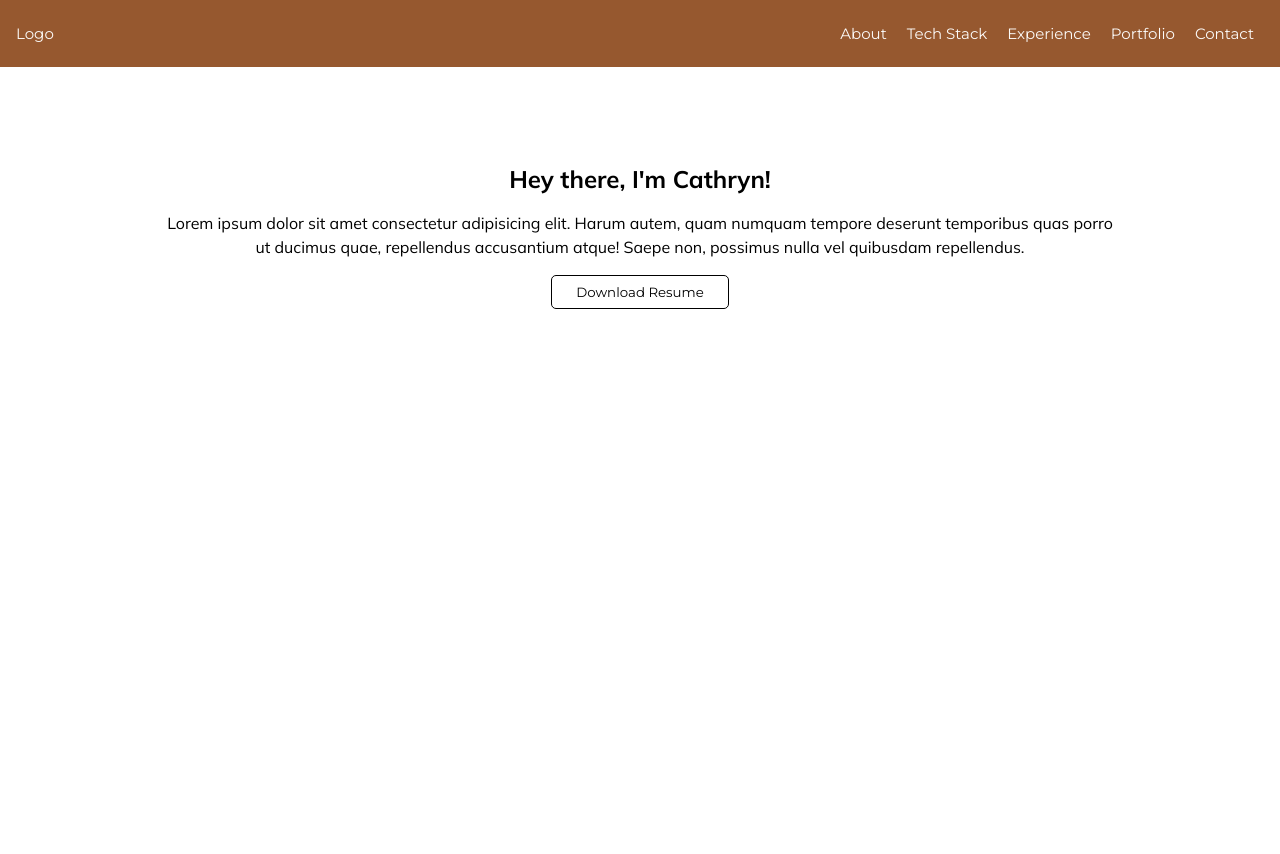
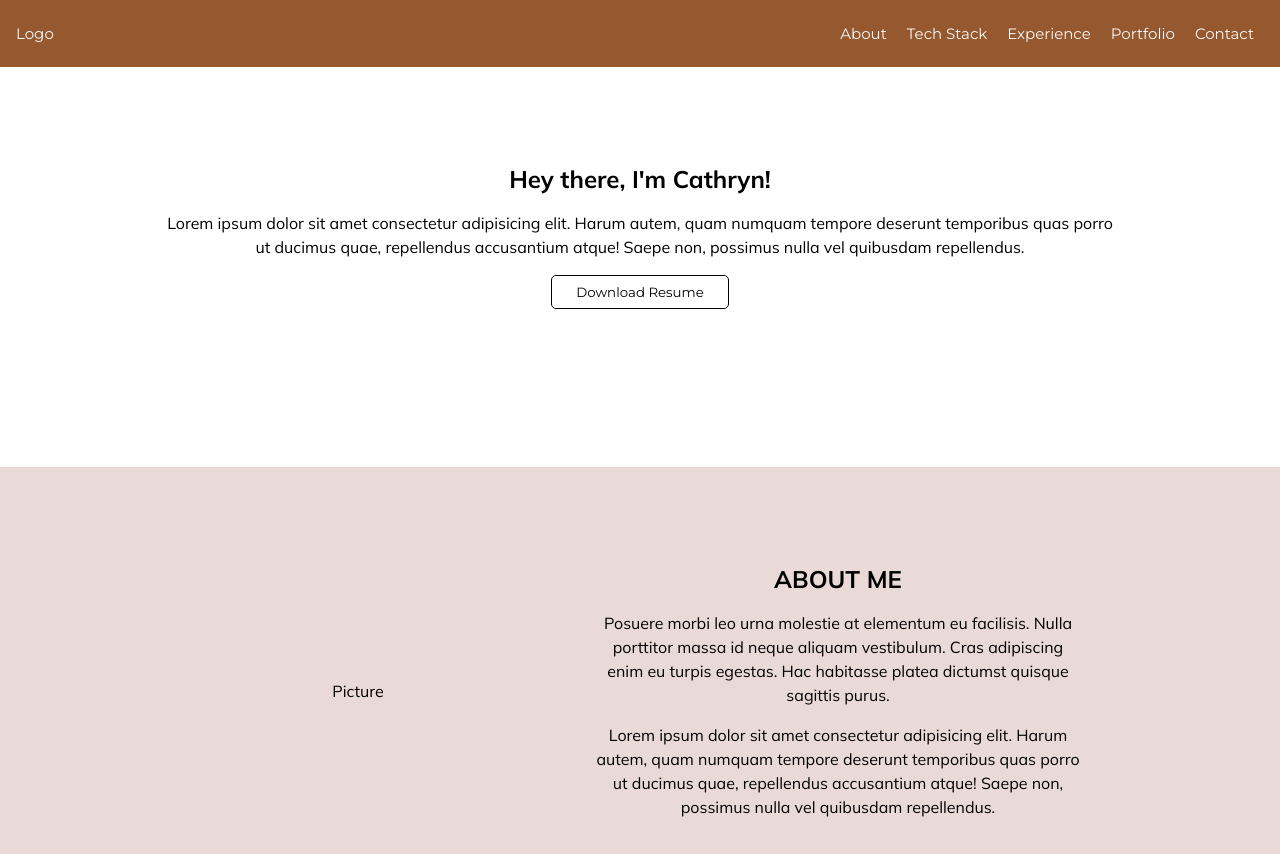
Before and after one commit to cathrynngaosi/react-portfolio, a React (Vite) app: page / in a window 1280 px wide. Shown: the top 854 px of the page. Before the commit the page ends 800 px from the top, so only its background shows below. Built offline with nearby package versions, Linux system fonts and the light colour scheme; some icons are missing.

Commit message:
Create About me section

```diff
--- a/src/App.jsx
+++ b/src/App.jsx
@@ -1,12 +1,14 @@
 import "./scss/main.scss";
 import Navbar from "./layout/Navbar";
 import Intro from "./sections/Intro";
+import About from "./sections/About";
 
 function App() {
   return (
     <>
       <Navbar />
       <Intro />
+      <About />
     </>
   );
 }
--- /dev/null
+++ b/src/scss/sections/_about.scss
@@ -0,0 +1,32 @@
+@use "../abstracts/index" as *;
+
+#about {
+  background-color: $color-secondary;
+}
+
+.about-container {
+  display: flex;
+  align-items: center;
+  text-align: center;
+  padding: 5rem 10rem;
+
+  .about-photo {
+    width: 45%;
+  }
+
+  .about-text {
+    width: 55%;
+    line-height: 1.5rem;
+    padding: 0 2.5rem;
+
+    .icons-container {
+      margin-top: 1rem;
+      font-size: 1.8rem;
+
+      span {
+        cursor: pointer;
+        margin: 0 2px;
+      }
+    }
+  }
+}
--- a/src/scss/sections/_index.scss
+++ b/src/scss/sections/_index.scss
@@ -1 +1,2 @@
 @forward "./intro";
+@forward "./about";
--- /dev/null
+++ b/src/sections/About.jsx
@@ -0,0 +1,26 @@
+function About() {
+  return (
+    <section id="about">
+      <div className="about-container">
+        <div className="about-photo">Picture</div>
+        <div className="about-text">
+          <h1>ABOUT ME</h1>
+          <p>
+            Posuere morbi leo urna molestie at elementum eu facilisis. Nulla
+            porttitor massa id neque aliquam vestibulum. Cras adipiscing enim eu
+            turpis egestas. Hac habitasse platea dictumst quisque sagittis
+            purus.
+          </p>
+          <p>
+            Lorem ipsum dolor sit amet consectetur adipisicing elit. Harum
+            autem, quam numquam tempore deserunt temporibus quas porro ut
+            ducimus quae, repellendus accusantium atque! Saepe non, possimus
+            nulla vel quibusdam repellendus.
+          </p>
+        </div>
+      </div>
+    </section>
+  );
+}
+
+export default About;
```
